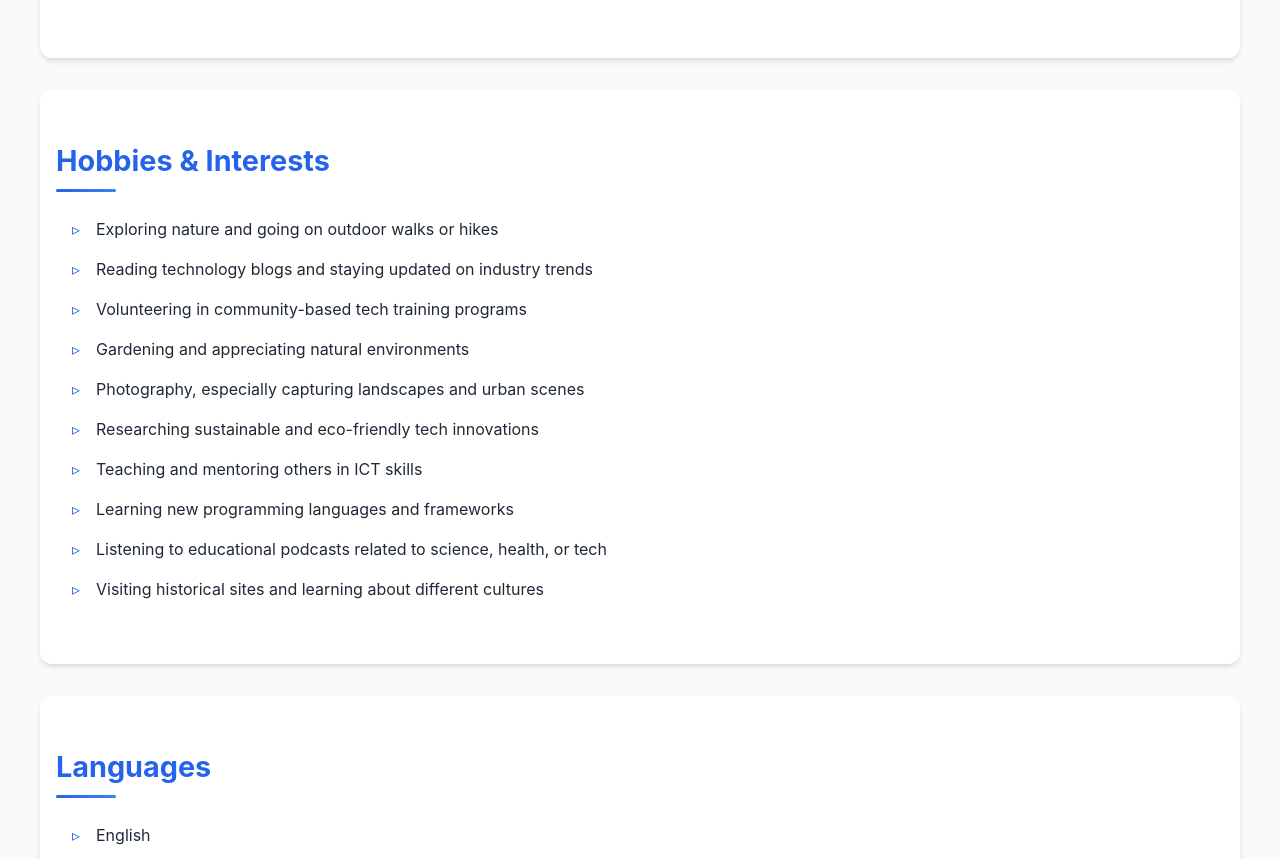
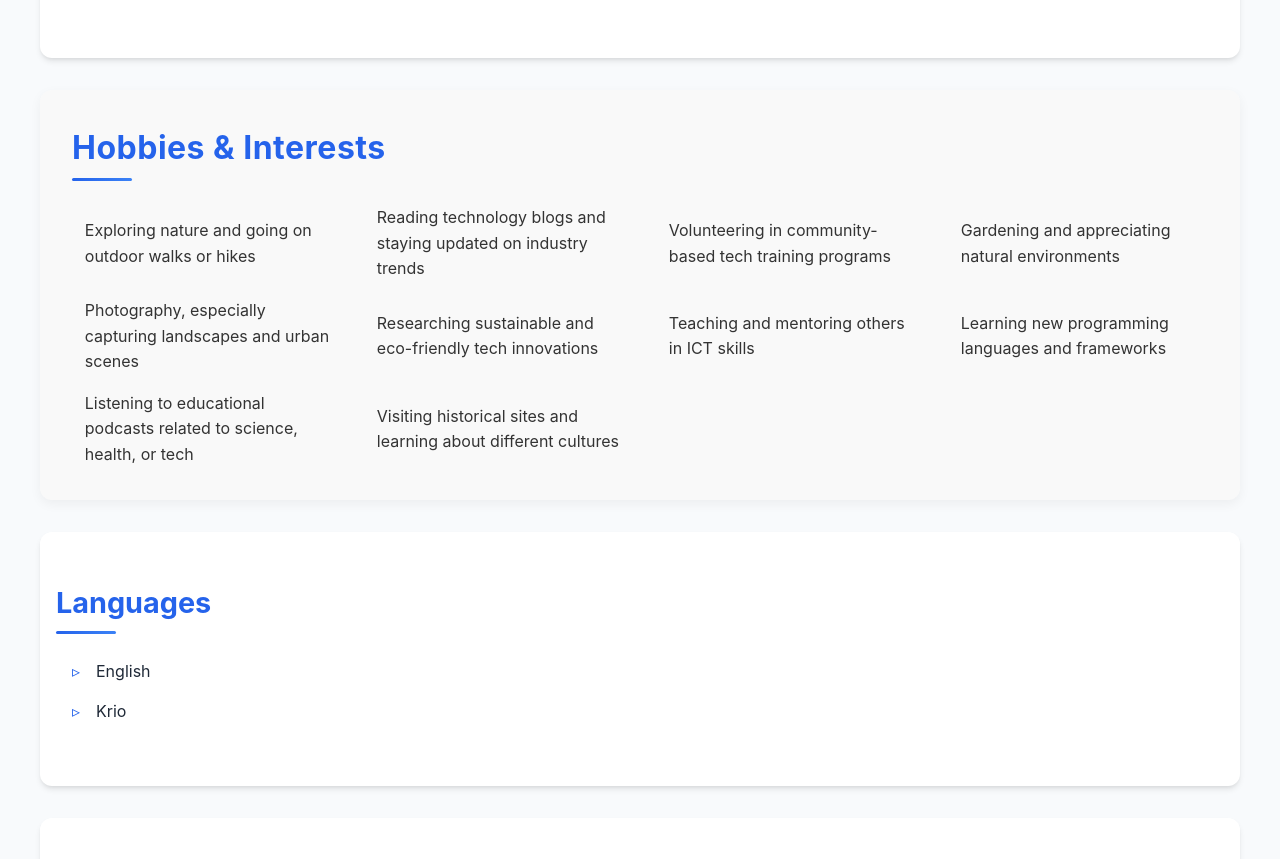
Before and after one commit to Saidu45/portfolio, a plain HTML site: page index.html in a window 1280 px wide. Shown: the part 5418-6277 px from the top of the page. Drawn offline with Linux system fonts and the light colour scheme.

Commit message:
Update style.css

```diff
--- a/style.css
+++ b/style.css
@@ -376,50 +376,55 @@
   left: 0;
   color: var(--primary-color);
 }
-
-/* Hobbies and Interests Section - Styled like Experience */
-#hobbies > div {
-  margin-bottom: 2.5rem;
-  padding-bottom: 2rem;
-  border-bottom: 1px dashed rgba(0, 0, 0, 0.1);
+/* Hobbies Section - Modern Portfolio Style */
+#hobbies {
+    padding: 2rem;
+    background: #f9f9f9;
+    border-radius: 12px;
+    box-shadow: 0 4px 12px rgba(0,0,0,0.05);
 }
 
-#hobbies > div:last-child {
-  margin-bottom: 0;
-  padding-bottom: 0;
-  border-bottom: none;
-}
-
-#hobbies h3 {
-  font-size: 1.4rem;
-  color: var(--primary-color);
-  margin-bottom: 0.5rem;
-}
-
-#hobbies p strong {
-  color: var(--secondary-color);
-  font-weight: 600;
+#hobbies h2 {
+    font-size: 2rem;
+    color: var(--primary-color);
+    margin-bottom: 1.5rem;
+    font-weight: 700;
+    letter-spacing: 0.5px;
 }
 
 #hobbies ul {
-  margin-top: 1rem;
-  list-style: none;
-  padding-left: 1rem;
+    list-style: none;
+    padding-left: 0;
+    display: grid;
+    grid-template-columns: repeat(auto-fit, minmax(250px, 1fr));
+    gap: 1rem 2rem;
 }
 
 #hobbies ul li {
-  position: relative;
-  padding-left: 1.5rem;
-  margin-bottom: 0.8rem;
-  line-height: 1.7;
+    display: flex;
+    align-items: center;
+    font-size: 1rem;
+    color: #333;
+    transition: transform 0.3s ease, color 0.3s ease;
 }
 
-#hobbies ul li::before {
-  content: '▹';
-  position: absolute;
-  left: 0;
-  color: var(--primary-color);
+#hobbies ul li i {
+    margin-right: 0.8rem;
+    color: var(--primary-color);
+    font-size: 1.3rem;
+    transition: transform 0.3s ease, color 0.3s ease;
 }
+
+#hobbies ul li:hover {
+    transform: translateX(5px);
+    color: var(--primary-color);
+}
+
+#hobbies ul li:hover i {
+    transform: rotate(15deg) scale(1.2);
+    color: var(--secondary-color);
+}
+
 
 /* Languages Section - Styled like Experience */
 #languages > div {
@@ -589,4 +594,5 @@
     flex-direction: column;
     gap: 0.5rem;
   }
+
 }
```
